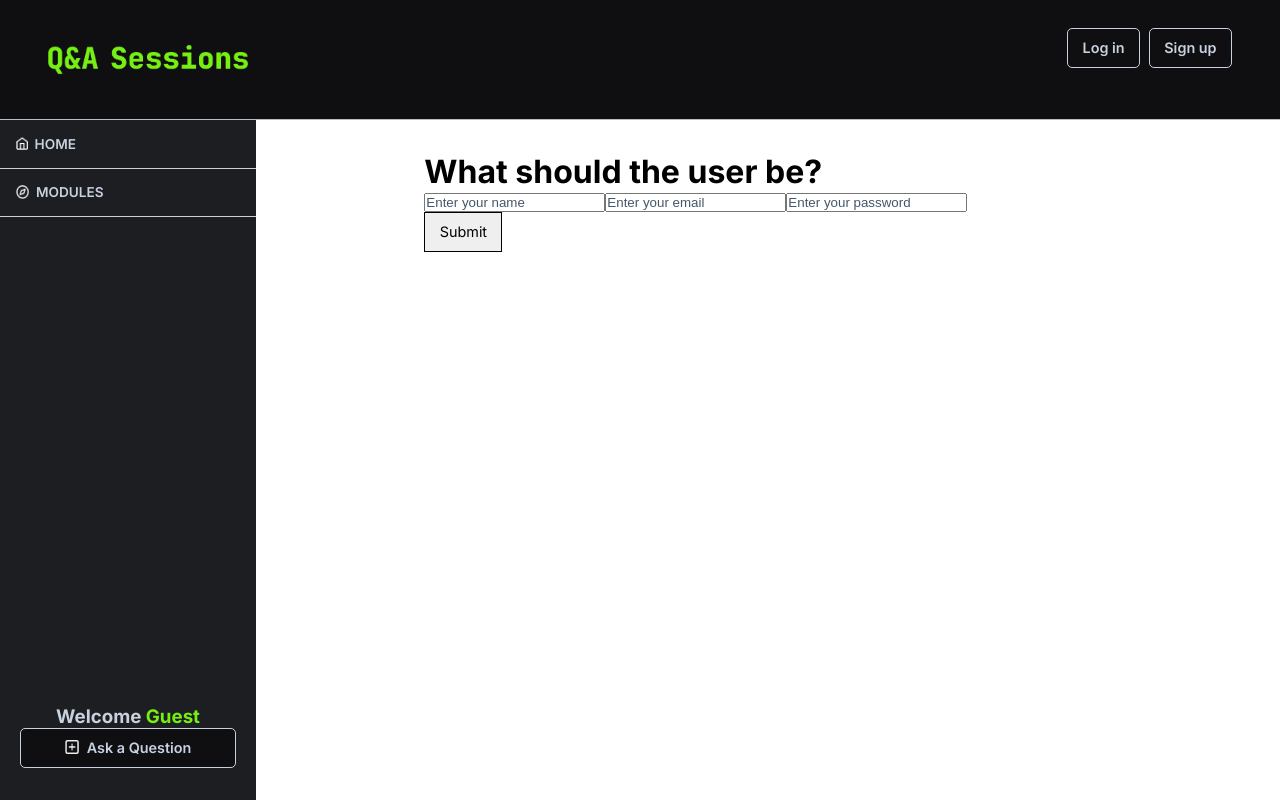
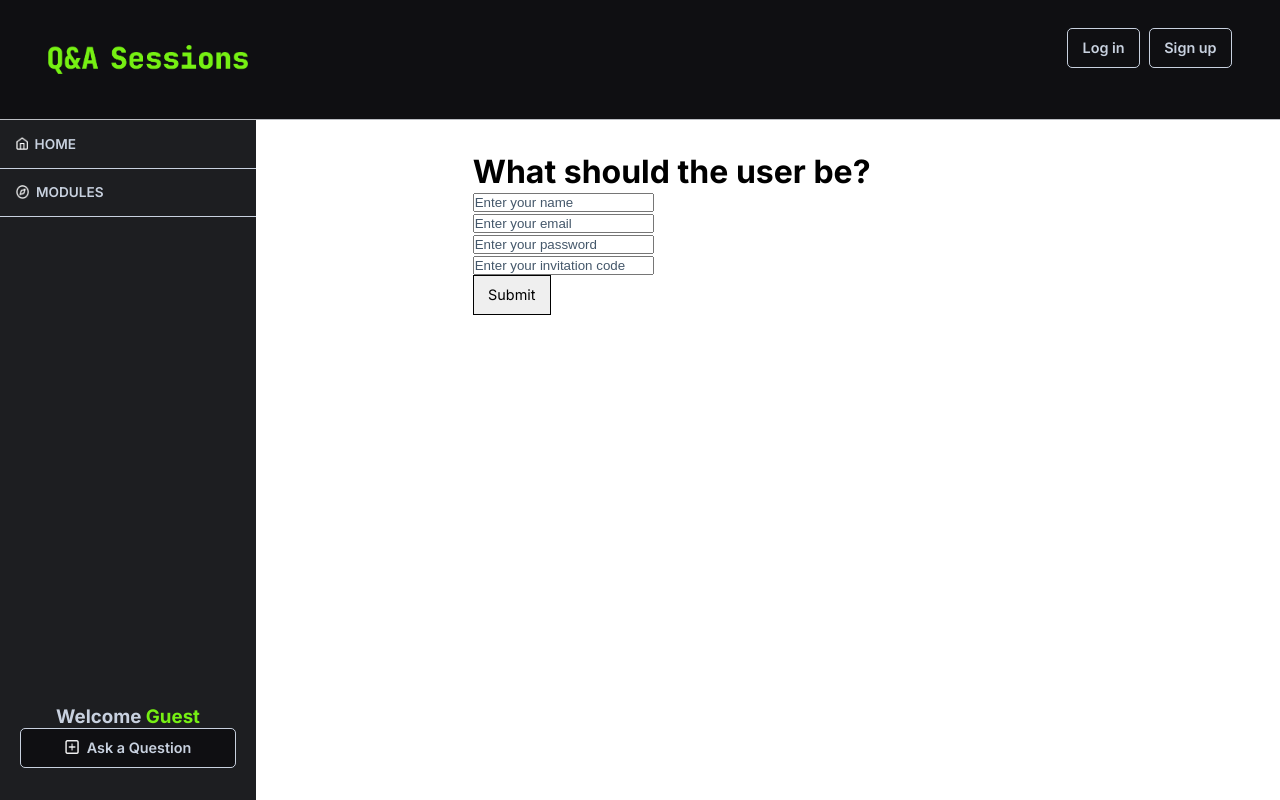
Before and after one commit to Lenindelrionicaragua/Q-And-A, a React app in the folder client/: page /user/create in a window 1280 px wide. Built offline with nearby package versions, Linux system fonts and the light colour scheme.

Commit message:
Sign up UI created

```diff
--- a/client/src/App.jsx
+++ b/client/src/App.jsx
@@ -18,12 +18,10 @@ const App = () => {
       <>
         <Header />
         <Nav />
-        {/* <h1>Q & A SESSION</h1> */}
         <PageContent className="overflow-auto">
           <Routes>
             <Route path="/" element={<Home />} />
             <Route path="/user/login" element={<LoginPage />} />
-            <Route path="/sign-up" />
             <Route path="/ask-a-question" />
             <Route path="/user" element={<UserList />} />
             <Route path="/user/create" element={<CreateUser />} />
--- a/client/src/components/Header/Header.jsx
+++ b/client/src/components/Header/Header.jsx
@@ -15,7 +15,7 @@ const Header = () => {
           <Link to="/user/login">
             <PrimaryButton text="Log in" />
           </Link>
-          <Link to="/sign-up">
+          <Link to="/user/create">
             <PrimaryButton text="Sign up" />
           </Link>
         </div>
--- a/client/src/pages/User/CreateUser.jsx
+++ b/client/src/pages/User/CreateUser.jsx
@@ -8,11 +8,13 @@ const CreateUser = () => {
   const [name, setName] = useState("");
   const [email, setEmail] = useState("");
   const [password, setPassword] = useState("");
+  const [invitationCode, setInvitationCode] = useState("");
 
   const onSuccess = () => {
     setName("");
     setEmail("");
     setPassword("");
+    setInvitationCode("");
   };
 
   const { isLoading, error, performFetch, cancelFetch } = useFetch(
@@ -31,7 +33,7 @@ const CreateUser = () => {
       headers: {
         "content-type": "application/json",
       },
-      body: JSON.stringify({ user: { name, email, password } }),
+      body: JSON.stringify({ user: { name, email, password, invitationCode } }),
     });
   };
 
@@ -59,6 +61,7 @@ const CreateUser = () => {
           placeholder="Enter your name"
           data-testid={TEST_ID.nameInput}
         />
+        <br />
         <Input
           name="email"
           value={email}
@@ -66,6 +69,7 @@ const CreateUser = () => {
           placeholder="Enter your email"
           data-testid={TEST_ID.emailInput}
         />
+        <br />
         <Input
           type="password"
           name="password"
@@ -73,6 +77,14 @@ const CreateUser = () => {
           onChange={(value) => setPassword(value)}
           placeholder="Enter your password"
           data-testid={TEST_ID.passwordInput}
+        />
+        <br />
+        <Input
+          name="invitationCode"
+          value={invitationCode}
+          onChange={(value) => setInvitationCode(value)}
+          placeholder="Enter your invitation code"
+          required
         />
         <button type="submit" data-testid={TEST_ID.submitButton}>
           Submit
```
Also changed, not shown: 2 other files (tests, documents, lock files or other folders).
